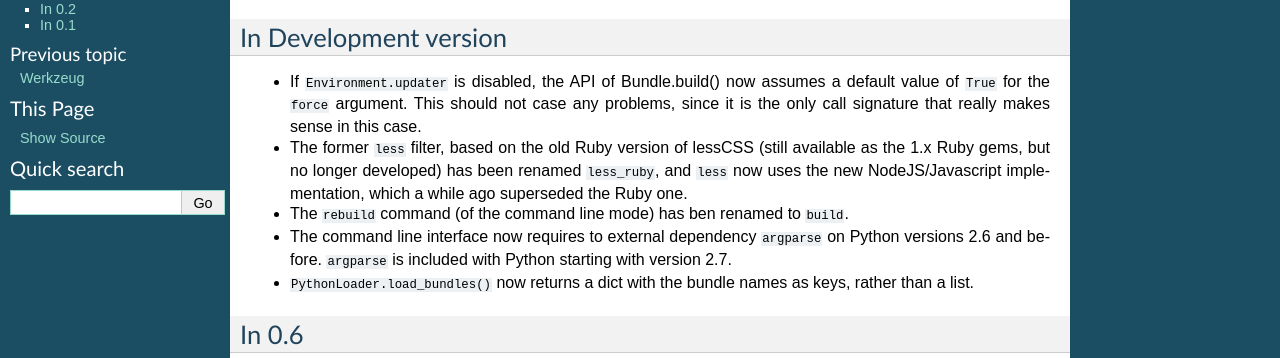
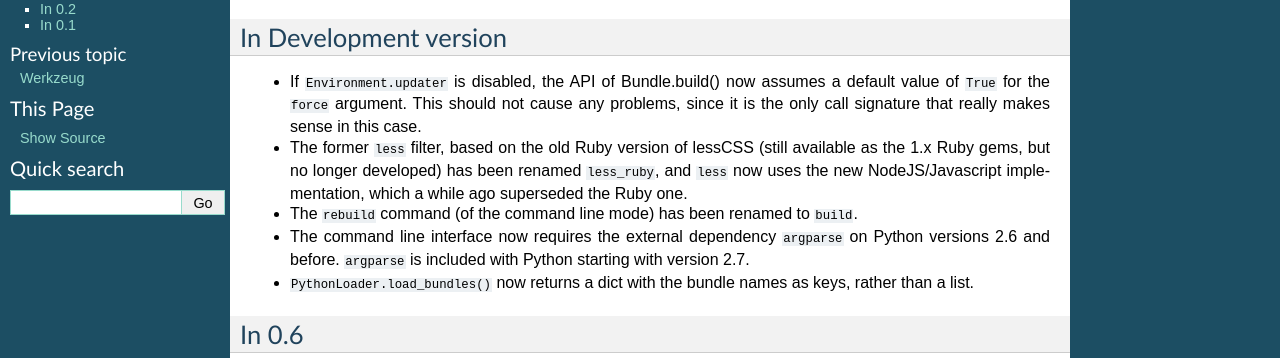
Before and after one commit to miracle2k/webassets, a Sphinx documentation site: the page built from docs/upgrading.rst, in a window 1280 px wide. Shown: the part 137-495 px from the top of the page. Built offline with Sphinx 7.4.7, drawn with Linux system fonts in a browser that asks for light colours.

Commit message:
Some spelling fixes in documentation.

```diff
--- a/docs/upgrading.rst
+++ b/docs/upgrading.rst
@@ -12,7 +12,7 @@
 
 - If ``Environment.updater`` is disabled, the API of Bundle.build()
   now assumes a default value of ``True`` for the ``force`` argument.
-  This should not case any problems, since it is the only call signature
+  This should not cause any problems, since it is the only call signature
   that really makes sense in this case.
 
 - The former ``less`` filter, based on the old Ruby version of lessCSS
@@ -20,10 +20,10 @@
   renamed ``less_ruby``, and ``less`` now uses the new NodeJS/Javascript
   implementation, which a while ago superseded the Ruby one.
 
-- The ``rebuild`` command (of the command line mode) has ben renamed to
+- The ``rebuild`` command (of the command line mode) has been renamed to
   ``build``.
 
-- The command line interface now requires to external dependency
+- The command line interface now requires the external dependency
   ``argparse`` on Python versions 2.6 and before. ``argparse`` is included
   with Python starting with version 2.7.
 
```
